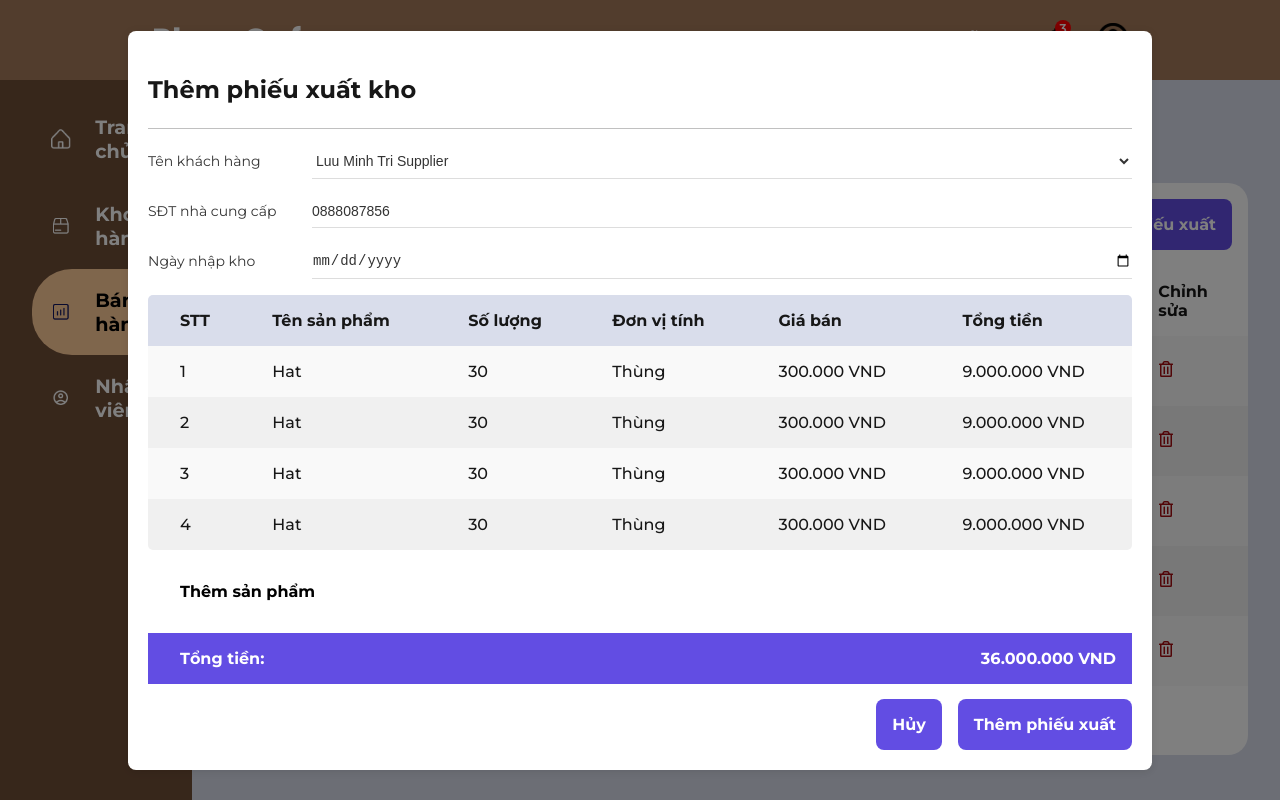
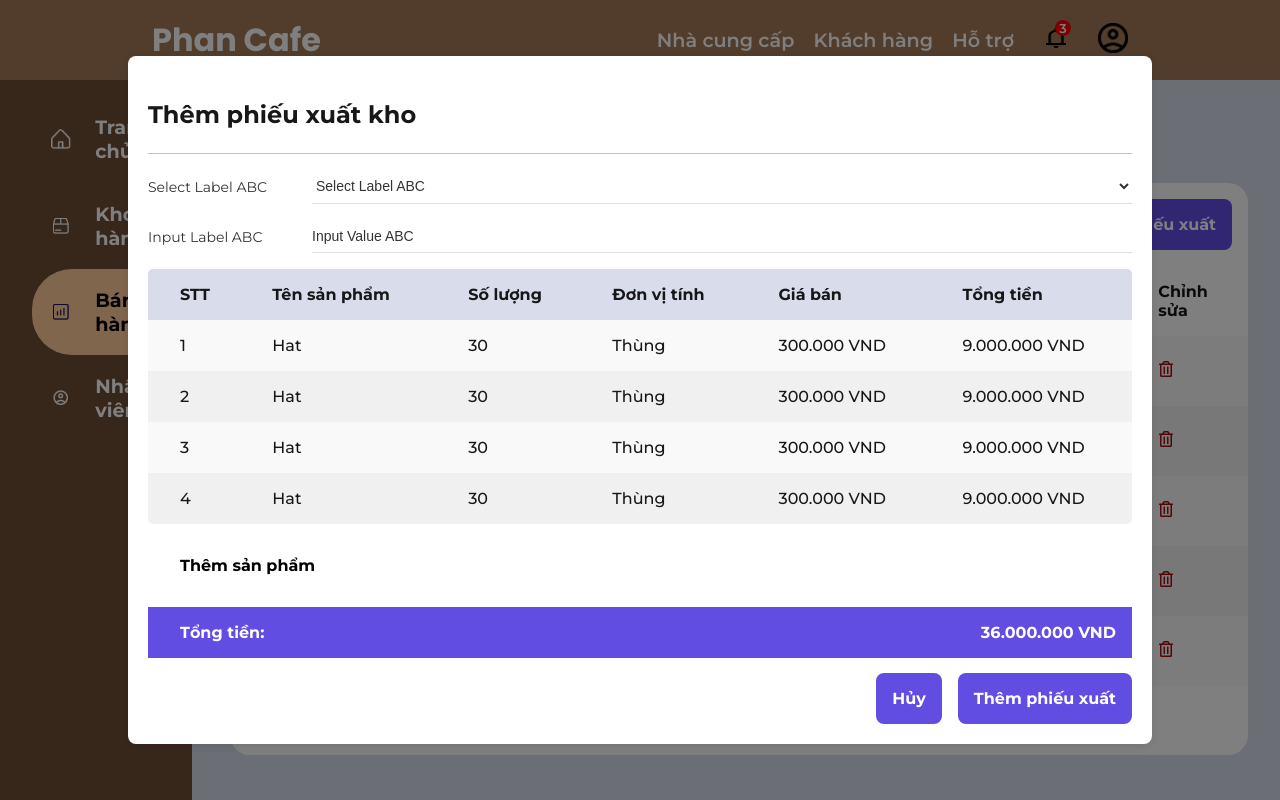
Before and after one commit to hidr0c/CoffeShopManagerWebsite, a Next.js app: page /sell in a window 1280 px wide. Both pictures are taken after a click on the button "Thêm phiếu xuất". Built offline with nearby package versions, Linux system fonts and the light colour scheme; a web font is replaced by a local one.

Commit message:
update import for cleaner code

```diff
--- a/src/app/(auth)/login/page.tsx
+++ b/src/app/(auth)/login/page.tsx
@@ -5,7 +5,7 @@ import styles from "./page.module.css";
 import { useRouter } from "next/navigation";
 import { useFormik } from 'formik';
 import { Input, Checkbox, message } from "antd"
-import AuthApi from "../../services/auth";
+import AuthApi from "@services/auth";
 import { LoginParams } from "../../models/AuthModel";
 
 export default function LoginPage() {
--- a/src/app/(auth)/signup/page.tsx
+++ b/src/app/(auth)/signup/page.tsx
@@ -5,7 +5,7 @@ import styles from "../login/page.module.css";
 import { useFormik } from 'formik';
 import { useRouter } from "next/navigation";
 import { Input, message } from "antd"
-import AuthApi from "../../services/auth";
+import AuthApi from "@services/auth";
 import { SignupParams } from "../../models/AuthModel";
 
 export default function SignupPage() {
--- a/src/app/components/modal-content/customer/customer.tsx
+++ b/src/app/components/modal-content/customer/customer.tsx
@@ -1,8 +1,8 @@
 "use client";
 
 import { useState } from 'react';
-import { Input, Select } from '../../ui/input/input';
-import { Button } from "../../ui/button/button";
+import { Input, Select } from '@ui/input/input';
+import { Button } from "@ui/button/button";
 
 export default function CustomerForm() {
   // Khởi tạo state cho từng trường
--- a/src/app/components/modal-content/export/export.tsx
+++ b/src/app/components/modal-content/export/export.tsx
@@ -1,64 +1,104 @@
 "use client"
 
-import { Table, TableCell, TableHead, TableRow, TableBody } from "../../ui/table/table";
-import { Input, Select } from '../../ui/input/input'
-import { Button } from "../../ui/button/button";
-import { formatCurrency } from "../../../helper/format";
+import { Table, TableCell, TableHead, TableRow, TableBody } from "@ui/table/table";
+import { Input, Select } from '@ui/input/input'
+import { Button } from "@ui/button/button";
+import { formatCurrency } from "@/helper/format";
 
-import { ExportItem, ExportData } from "./model";
+import { ExportItem, ExportData } from "@/models/ExportModel";
+import type { IExportSelect, IExportInput, IExport } from "./types";
 
-export default function Export() {
+
+const selectData: IExportSelect = {
+  label: "Select Label ABC",
+  value: "Select Value ABC",
+  onChange: () => { },
+  options: [
+    { key: "1", value: "Select Value ABC", label: "Select Label ABC" },
+    { key: "2", value: "Select Value DEF", label: "Select Label DEF" },
+    { key: "3", value: "Select Value GHI", label: "Select Label GHI" },
+    { key: "4", value: "Select Value XYZ", label: "Select Label XYZ" },
+  ]
+}
+
+const inputData: IExportInput = {
+  label: "Input Label ABC",
+  value: "Input Value ABC",
+  onChange: (e: React.ChangeEvent<HTMLInputElement>) => {
+  },
+}
+
+const options: IExport = {
+  info: {
+    inputs: [inputData],
+    selects: [selectData]
+  },
+}
+
 const data: ExportData = {
   customerName: "Mai Gia Bao",
   phoneNumber: "0123456789",
   importDate: "13/05/2024 00:00:00",
-    values: [ //Mock data
+  values: [
     {
       name: 'Hat',
       price: 300000,
-        quant: 30,
+      quantity: 30,
       unit: 'Thùng',
     },
     {
       name: 'Hat',
       price: 300000,
-        quant: 30,
+      quantity: 30,
       unit: 'Thùng',
     },
     {
       name: 'Hat',
       price: 300000,
-        quant: 30,
+      quantity: 30,
       unit: 'Thùng',
     },
     {
       name: 'Hat',
       price: 300000,
-        quant: 30,
+      quantity: 30,
       unit: 'Thùng',
     }
   ]
 }
+
+
+export default function Export() {
   const handleSelect = () => {
     // Select
   }
   const handleTotal = () => {
     let total = 0;
     data.values.forEach((item: ExportItem) => {
-      total += item.price * item.quant;
+      total += item.price * item.quantity;
     })
     return total;
   }
   return (
+    <div className="">
+      {options.info.selects.map((item) => (
+        <Select
+          key={item.key || item.label}
+          label={item.label}
+          value={item.value}
+          onChange={item.onChange}
+          options={item.options}
+        ></Select>
+      ))}
 
-    <div className="">
-      <Select label="Tên khách hàng" value="Mai Gia Bao" options={[{ value: 'Luu Minh Tri Supplier', label: 'Luu Minh Tri Supplier' }, { value: 'Test 2', label: 'Test2' }]} onChange={() => handleSelect()}></Select>
-      <Input label='SĐT nhà cung cấp' value='0888087856' onChange={() => {
-        //Write code onChange here!
-      }}></Input>
-      <Input label='Ngày nhập kho' value='' type='date' onChange={() => {
-        //Write code onChange here!
-      }}></Input>
+      {options.info.inputs.map((item) => (
+        <Input
+          key={item.key || item.label}
+          label={item.label}
+          value={item.value}
+          onChange={item.onChange}
+        ></Input>
+      ))}
       <Table style={{ borderRadius: '5px' }} >
         <TableHead style={{ background: '#D9DDEB' }}>
           <TableRow>
@@ -75,11 +115,10 @@ export default function Export() {
             <TableRow key={index}>
               <TableCell>{index + 1}</TableCell>
               <TableCell>{item.name}</TableCell>
-              <TableCell>{item.quant}</TableCell>
+              <TableCell>{item.quantity}</TableCell>
               <TableCell>{item.unit}</TableCell>
               <TableCell>{formatCurrency(item.price)}</TableCell>
-              <TableCell>{formatCurrency(item.quant * item.price)}</TableCell>
-
+              <TableCell>{formatCurrency(item.quantity * item.price)}</TableCell>
             </TableRow>
           ))}
 
@@ -87,7 +126,7 @@ export default function Export() {
 
       </Table>
       <div className="" style={{ padding: '1em', fontWeight: '700' }}>
-        <Button onClick={() => { }} style={{ background: 'transparent', color: 'black' }}> Thêm sản phẩm</Button>
+        <Button onClick={options.onSubmit} style={{ background: 'transparent', color: 'black' }}> Thêm sản phẩm</Button>
 
       </div>
       <div className="" style={{ padding: '1em 1em 1em 2em', fontWeight: '700', background: '#624DE3', color: 'white', display: 'flex', justifyContent: 'space-between' }}>
--- a/src/app/components/modal-content/supplier/supplier.tsx
+++ b/src/app/components/modal-content/supplier/supplier.tsx
@@ -1,8 +1,8 @@
 "use client";
 
 import { useState } from 'react';
-import { Input, Select } from '../../ui/input/input';
-import { Button } from "../../ui/button/button";
+import { Input, Select } from '@ui/input/input';
+import { Button } from "@ui/button/button";
 
 export default function SupplierForm() {
   // Khởi tạo state cho từng trường
```
Also changed, not shown: src/app/components/modal-content/employee/employee.tsx (+4 -4 lines), tsconfig.json (+12 -0 lines). Lines whose indentation alone changed are shown as unchanged.
